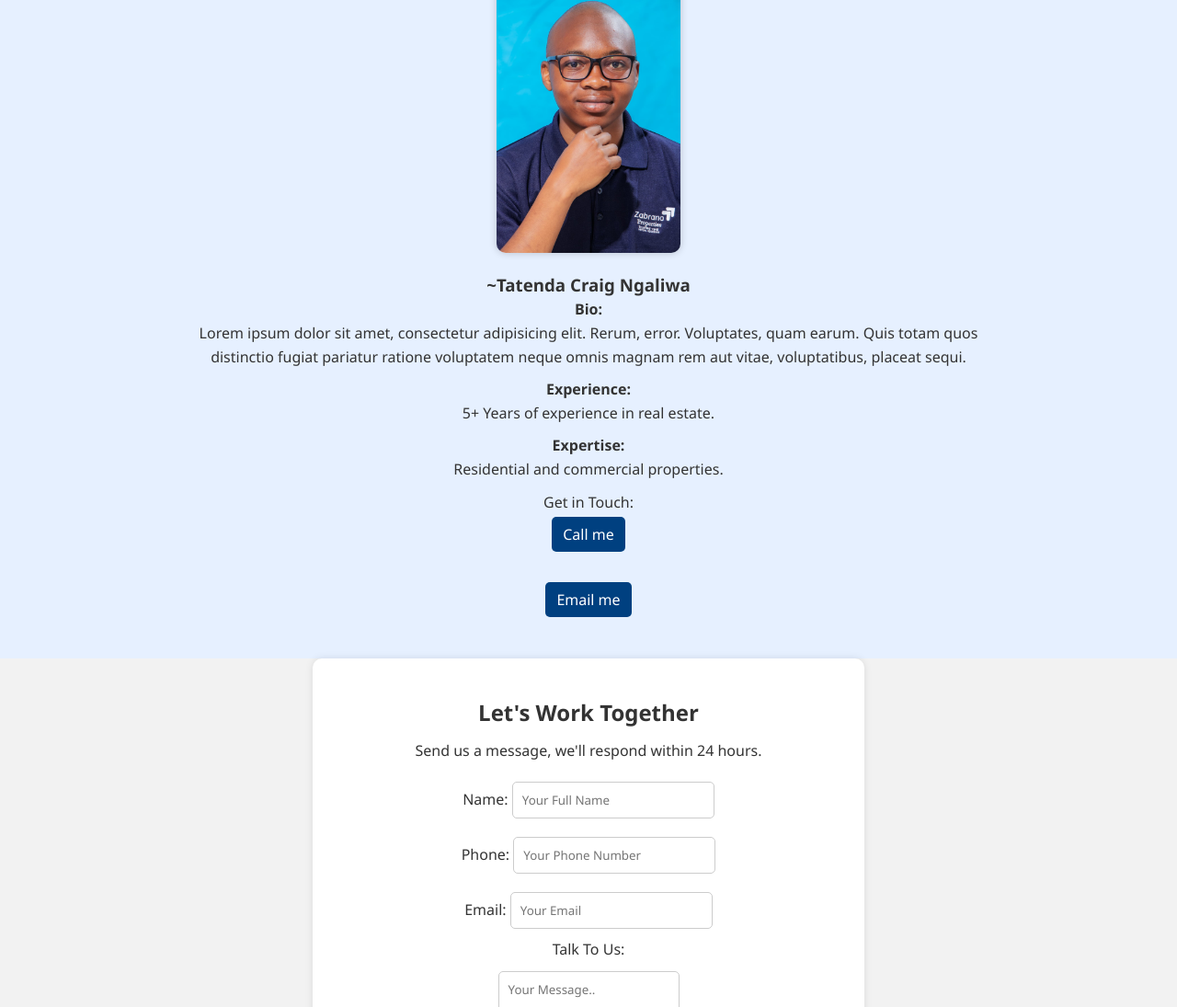
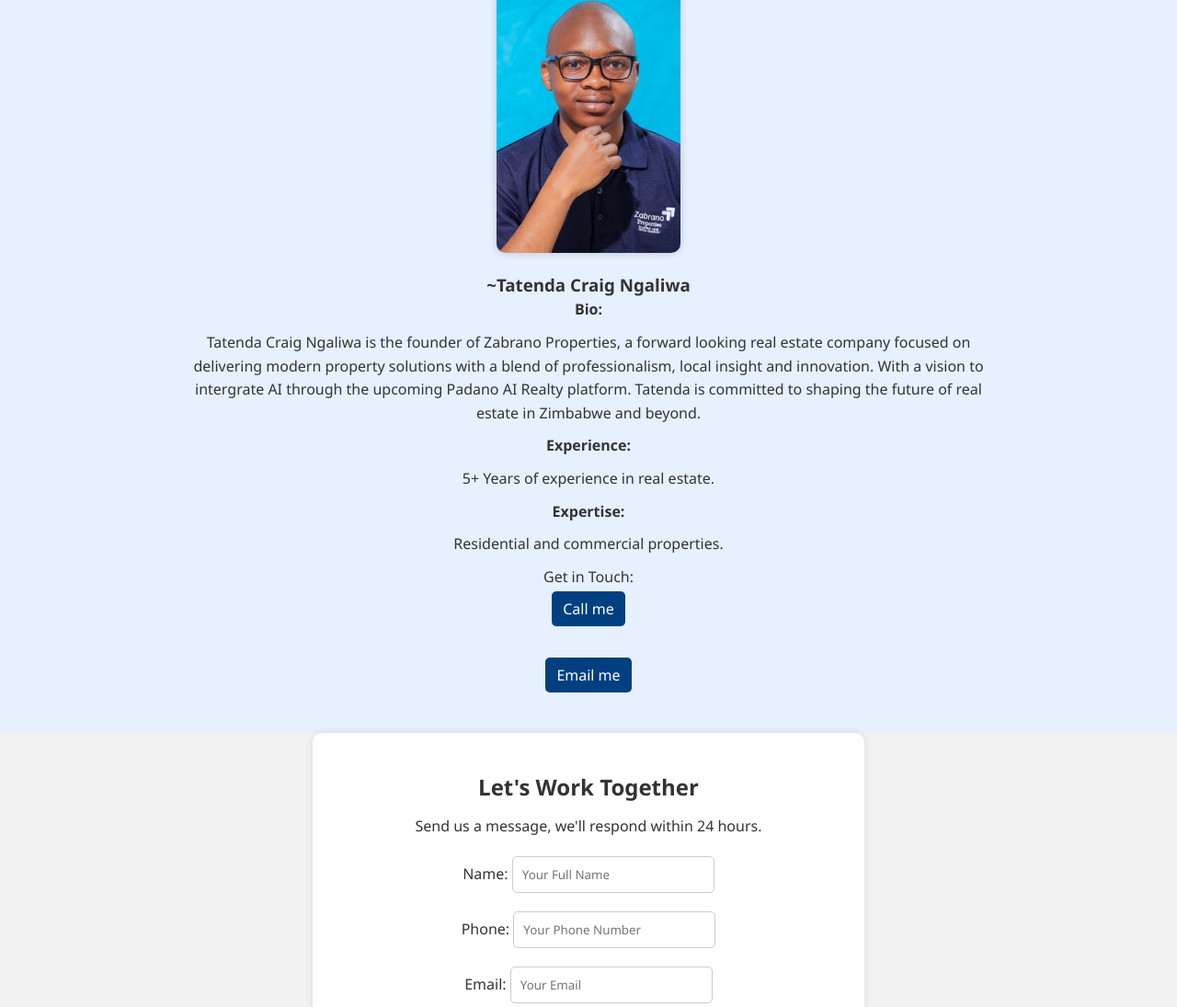
Before and after one commit to HenleyKurubel/Zabrano, a plain HTML site: page index.html in a window 1280 px wide. Shown: the part 5745-6840 px from the top of the page at 92% size. Drawn offline with Linux system fonts and the light colour scheme.

Commit message:
Updated website

```diff
--- a/index.html
+++ b/index.html
@@ -294,11 +294,11 @@
                 <div class="agent-details">
                     <h3>~Tatenda Craig Ngaliwa</h3>
                     <h4>Bio:</h4>
-                        Lorem ipsum dolor sit amet, consectetur adipisicing elit. Rerum, error. Voluptates, quam earum. Quis totam quos distinctio fugiat pariatur ratione voluptatem neque omnis magnam rem aut vitae, voluptatibus, placeat sequi.</p>
+                        <p>Tatenda Craig Ngaliwa is the founder of Zabrano Properties, a forward looking real estate company focused on delivering modern property solutions with a blend of professionalism, local insight and innovation. With a vision to intergrate AI through the upcoming Padano AI Realty platform. Tatenda is committed to shaping the future of real estate in Zimbabwe and beyond.</p>
                     <h4>Experience:</h4>
-                        5+ Years of experience in real estate.</p>
+                        <p>5+ Years of experience in real estate.</p>
                     <H4>Expertise:</H4>
-                        Residential and commercial properties.</p>
+                        <p>Residential and commercial properties.</p>
                     <p>Get in Touch:</p>
                         <p><a href="tel:0789847246" class="btn">Call me</a></p>
                         <br>
```
